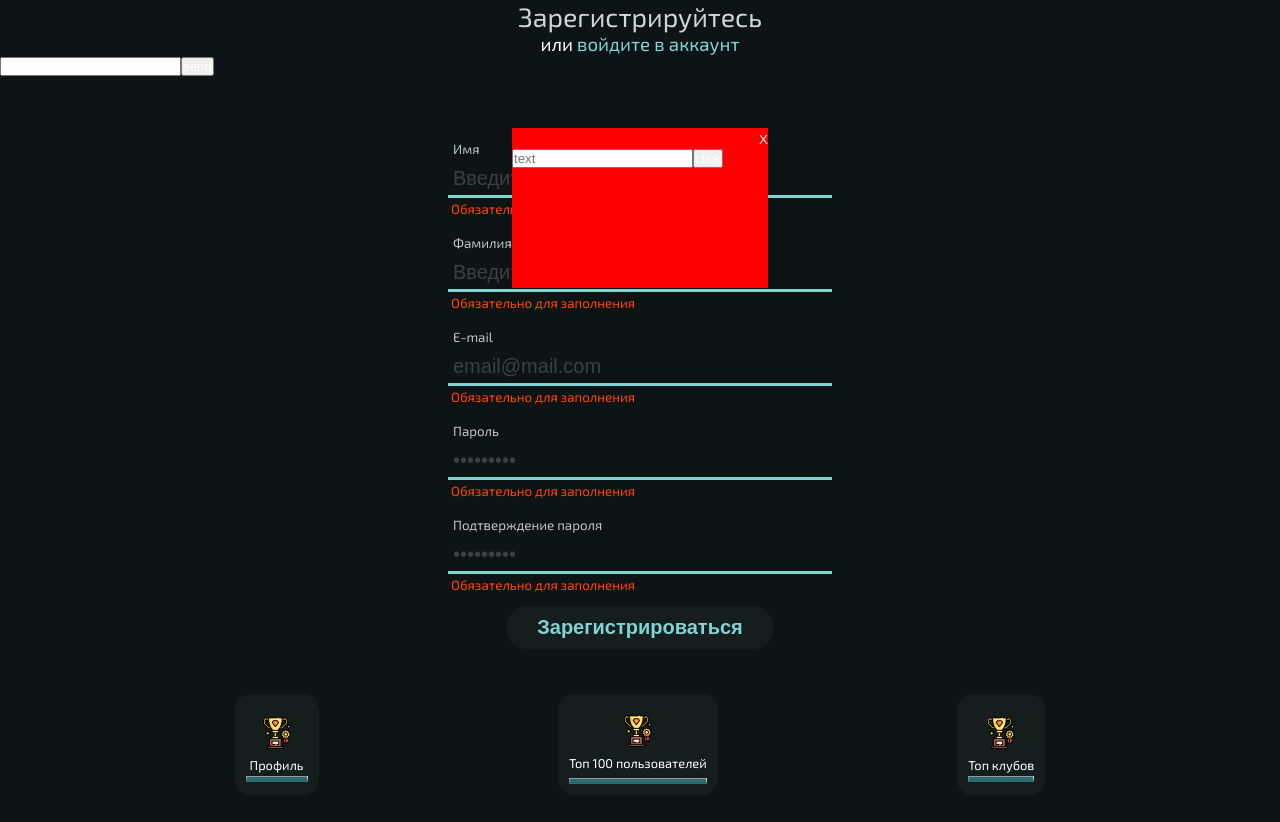
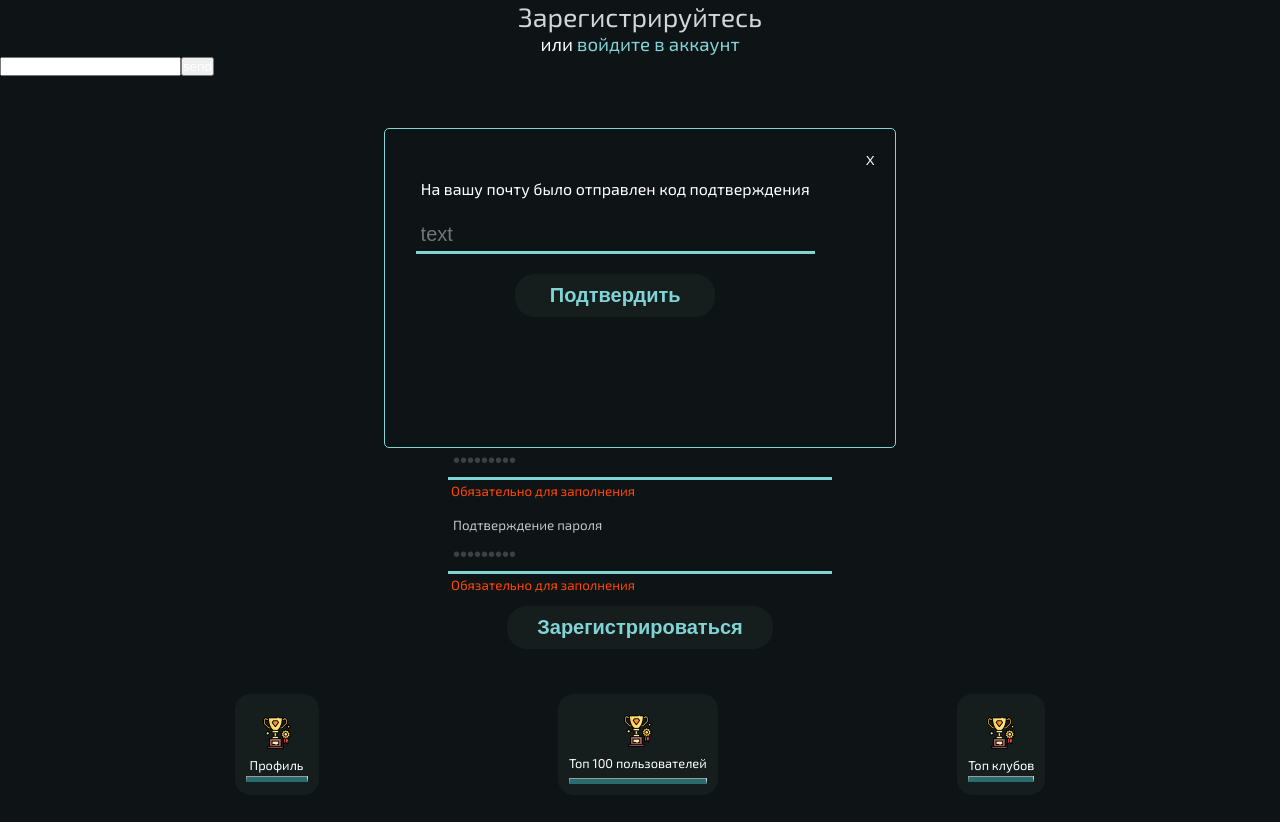
Before and after one commit to vlad-chigrinov/achieve_club_vue, a Vue app: page /registration in a window 1280 px wide. Shown: the top 822 px of the page. Built offline with nearby package versions, Linux system fonts and the light colour scheme.

Commit message:
Косметический дизайн модального окна

```diff
--- a/src/Components/v-pop-up.vue
+++ b/src/Components/v-pop-up.vue
@@ -5,8 +5,9 @@
     </div>
     <br>
     <div class="content">
-      <input type="text" placeholder="text">
-      <button>click</button>
+      <p align="center">На вашу почту было отправлен код подтверждения</p>
+      <input type="text" placeholder="text" class="input">
+      <button id="login-button">Подтвердить</button>
     </div>
   </div>
 </template>
@@ -20,22 +21,53 @@ export default{
 }
 </script>
 <style scoped>
+.input {
+  font-size: 15pt;
+  background-color: #0e1316;
+  border: 0;
+  border-bottom: 3px solid #80d4d6;
+  color: #d9dee1;
+  padding: 5px;
+  width: 100%;
+  margin-top:5%;
+}
+#login-button {
 
+  width:50%;
+  color: #80d4d6;
+  font-size: 15pt;
+  font-weight: bold;
+  padding: 10px 30px 10px 30px;
+  background-color: #151e1d;
+  border: 0;
+  border-radius: 20px;
+  cursor: pointer;
+  margin-top:5%;
+  margin-left:25%;
+}
 .container{
-  width:20%;
-  height:20vh;
+  width:40%;
+  height:40vh;
   margin:0 auto;
   margin-top:10%;
   position:fixed;
   inset: 0;
   z-index:10;
-  background-color:rgb(255, 0, 0);
+  background-color: #0e1316;
+  border-radius:5px;
+  border:1px solid #80d4d6;
 }
-.content>text{
+.content{
   padding:6%;
+  display:flex;
+  justify-content:center;
+  flex-direction: column;
 }
 #btn-close{
   border:none;
   background:none;
 }
+.text{
+  padding:4%;
+}
 </style>
```
